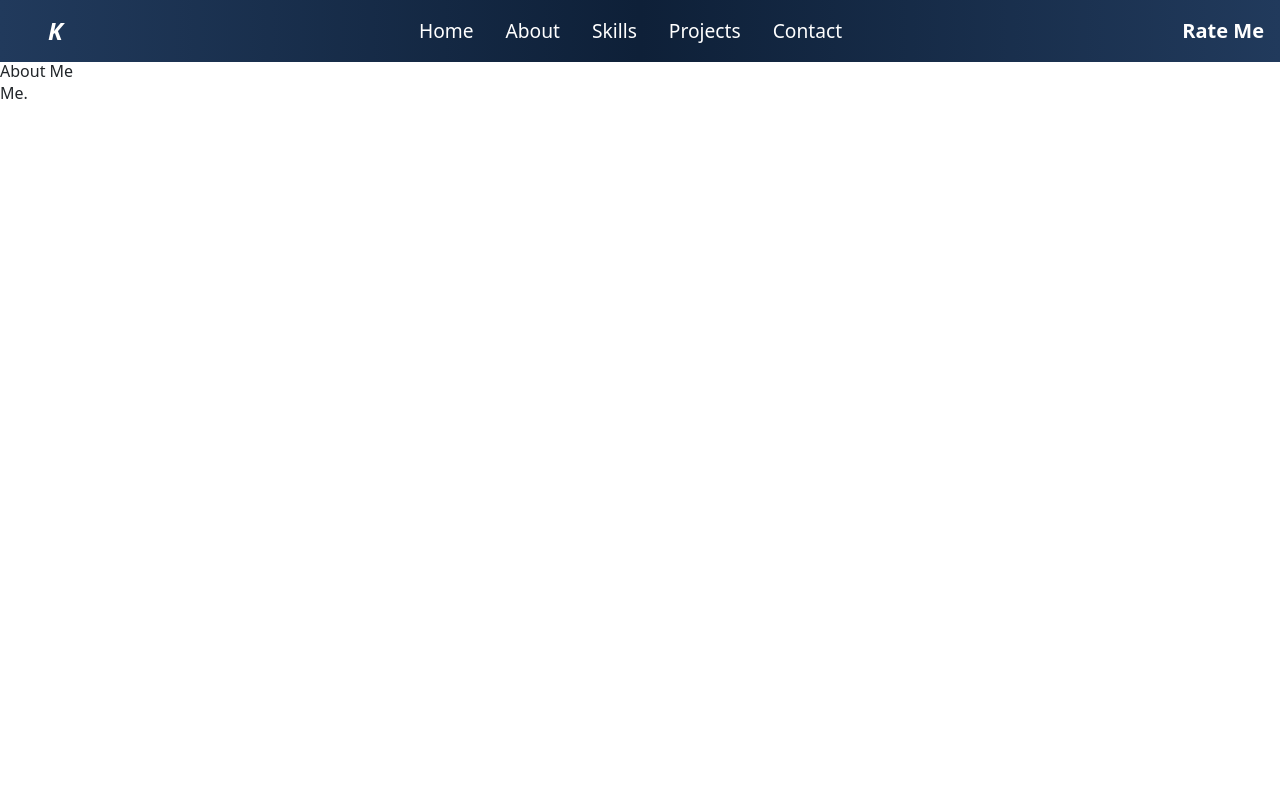
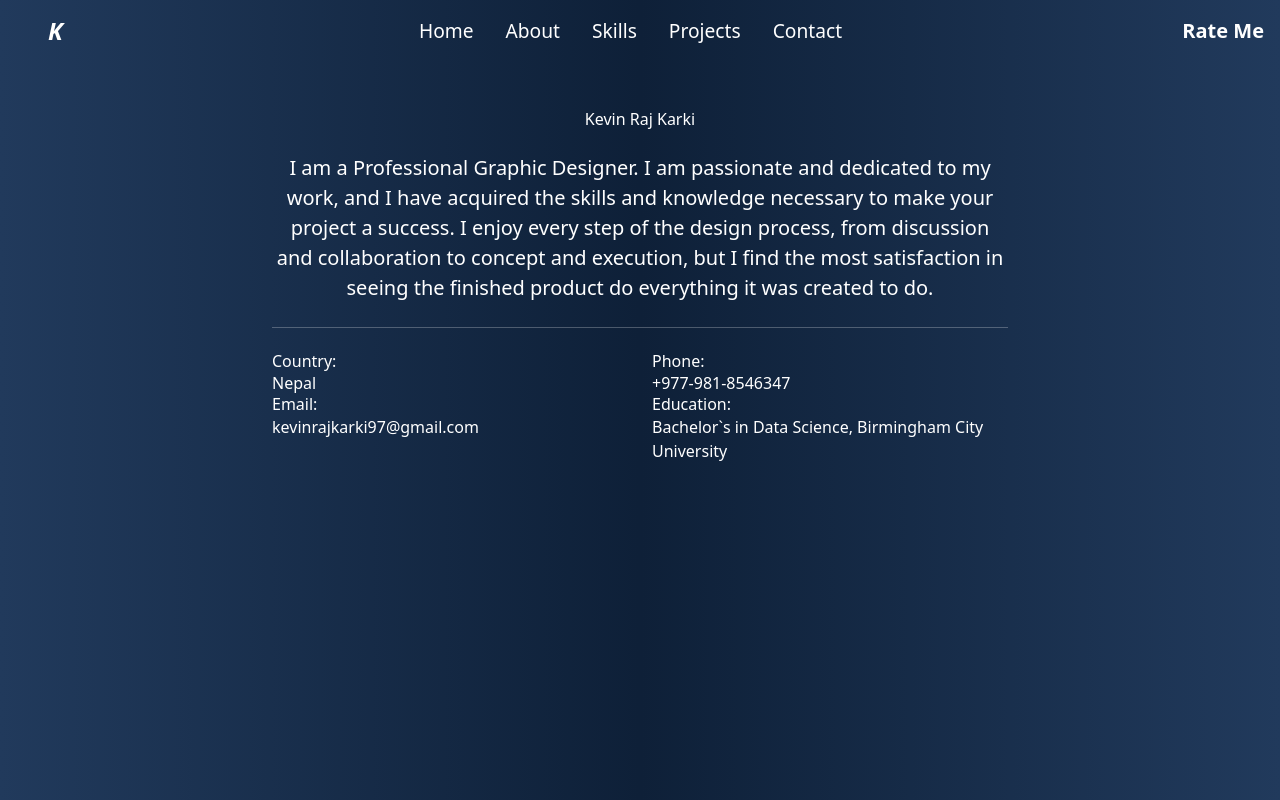
Before and after one commit to Real-Kevin9/My-Portfolio, a React (Create React App) app in the folder my_portfolio/: page /about in a window 1280 px wide. Built offline with nearby package versions, Linux system fonts and the light colour scheme.

Commit message:
About Page

```diff
--- a/my_portfolio/src/App.jsx
+++ b/my_portfolio/src/App.jsx
@@ -6,6 +6,7 @@ import Contacts from './components/Contacts';
 import Projects from './components/Projects';
 import Skills from './components/Skills';
 import NavigationBar from './components/Navigation';
+import Footer from './components/Footer';
 
 const Routers = () => {
   return (
@@ -18,6 +19,7 @@ const Routers = () => {
         <Route path="/contact" element={<Contacts />} />
         <Route path="/skills" element={<Skills />} />
       </Routes>
+      <Footer />
     </Router>
   );
 };
--- a/my_portfolio/src/Routes.jsx
+++ b/my_portfolio/src/Routes.jsx
@@ -11,7 +11,7 @@ import About from "./components/About";
 const RoutesComponent = () => {
   return (
     <>
-      <Route path="/" element={<MainPage />} />
+      <Route path="/mainpage" element={<MainPage />} />
       <Route path="/projects" element={<Projects />} />
       <Route path="/blog" element={<Blog />} />
       <Route path="/contacts" element={<Contacts />} />
--- a/my_portfolio/src/components/About.jsx
+++ b/my_portfolio/src/components/About.jsx
@@ -1,12 +1,45 @@
-import React from "react";
+import React from 'react';
+import 'bootstrap/dist/css/bootstrap.min.css';
+import { Container } from 'react-bootstrap';
+// import Photo from '../images/Photo.jpg';
 
-const About = () => {
+function AboutMe() {
   return (
-    <div>
-      <h1>About Me</h1>
-      <p>Me.</p>
+    <Container fluid style={{ background: 'linear-gradient(to right, #213a5c, #0e2038, #213a5c)', minHeight: '92.3vh' }}>
+    <div className="container text-white" >
+      <div className="row">
+        <div className="col-md-8 offset-md-2 mt-5">
+        {/* <img src={Photo} alt="Portfolio" className="img-fluid rounded-start mb-4" /> */}
+          <h1 className="text-center mb-4">Kevin Raj Karki</h1>
+          <p className="lead text-center">
+            I am a Professional Graphic Designer. I am passionate and dedicated to my work, and I have acquired the skills and knowledge necessary to make your project a success. I enjoy every step of the design process, from discussion and collaboration to concept and execution, but I find the most satisfaction in seeing the finished product do everything it was created to do.
+          </p>
+          <hr className="my-4" />
+          <div className="row">
+            <div className="col-md-6">
+              <h5>Country:</h5>
+              <p>Nepal</p>
+            </div>
+            <div className="col-md-6">
+              <h5>Phone:</h5>
+              <p>+977-981-8546347</p>
+            </div>
+          </div>
+          <div className="row">
+            <div className="col-md-6">
+              <h5>Email:</h5>
+              <p>kevinrajkarki97@gmail.com</p>
+            </div>
+            <div className="col-md-6">
+              <h5>Education:</h5>
+              <p>Bachelor`s in Data Science, Birmingham City University</p>
+            </div>
+          </div>
+        </div>
+      </div>
     </div>
+    </Container>
   );
-};
+}
 
-export default About;
+export default AboutMe;
--- a/my_portfolio/src/components/Contacts.jsx
+++ b/my_portfolio/src/components/Contacts.jsx
@@ -1,5 +1,6 @@
 import React, { useState } from 'react';
 import 'bootstrap/dist/css/bootstrap.min.css';
+import { Container } from 'react-bootstrap';
 
 const CountryCode = {
   '': 'Select Country Code',
@@ -38,12 +39,12 @@ const ContactMe = () => {
   };
 
   return (
-    <div className="container" style={{background: 'linear-gradient(to right, #213a5c, #0e2038, #213a5c)'}}>
+    <Container fluid style={{ background: 'linear-gradient(to right, #213a5c, #0e2038, #213a5c)', minHeight: '92.3vh' }}>
       <div className="row justify-content-center">
-        <div className="col-md-8 mt-4">
+        <div className="col-md-8 mt-5">
           <div className="card">
             <div className="card-header">
-              <h1 className="mb-0">Contact Me</h1>
+              <h1>Contact Me</h1>
             </div>
             <div className="card-body">
               <form onSubmit={handleSubmit}>
@@ -106,38 +107,7 @@ const ContactMe = () => {
           </div>
         </div>
       </div>
-      <div className="row justify-content-center mt-5">
-        <div className="col-md-8">
-          <div className="card">
-            <div className="card-header">
-              <h1 className="mb-0">Contact Information</h1>
-            </div>
-            <div className="card-body">
-              <p>
-                <a href="mailto:kevinrajkarki97@gmail.com">
-                  <img src= "./img.svg" alt="Email" /> kevinrajkarki97@gmail.com
-                </a>
-              </p>
-              <p>
-                <a href="tel:+977-981-8546347">
-                  <img src="./img.svg" alt="Phone" /> +977-981-8546347
-                </a>
-              </p>
-              <p>
-                <a href="https://github.com/Real-Kevin9">
-                  <img src="./assets/github.svg" alt="GitHub" />
-                </a>
-              </p>
-              <p>
-                <a href="https://www.linkedin.com/in/kevinrajkarki/in">
-                  <img src="./assets/linkedin" alt="LinkedIn" />
-                </a>
-              </p>
-            </div>
-          </div>
-        </div>
-      </div>
-    </div>
+    </Container>
   );
 };
 
--- a/my_portfolio/src/components/Footer.jsx
+++ b/my_portfolio/src/components/Footer.jsx
@@ -1,3 +1,11 @@
-<footer className="text-center mt-5">
-    <p>&copy; {new Date().getFullYear()} A Graphic Designer</p>
-</footer>
+import React from "react";
+
+
+const Footer = () => {
+
+    <footer className="text-center mt-5">
+        <p>&copy; {new Date().getFullYear()} A Graphic Designer</p>
+    </footer>
+}
+
+export default Footer;
--- a/my_portfolio/src/components/MainPage.jsx
+++ b/my_portfolio/src/components/MainPage.jsx
@@ -4,8 +4,8 @@ import { Container, Row, Col } from 'react-bootstrap';
 
 const MainPage = () => {
   return (
-    <Container fluid style={{ background: 'linear-gradient(to right, #213a5c, #0e2038, #213a5c)', minHeight: '91vh' }}>
-      <div style={{
+    <Container fluid style={{ background: 'linear-gradient(to right, #213a5c, #0e2038, #213a5c)', minHeight: '92.3vh' }}>
+      {/* <div style={{
         position: 'absolute',
         top: 750,
         transform: 'rotate(-30deg)',
@@ -19,7 +19,7 @@ const MainPage = () => {
         textShadow: '0 0 0 #FFFFFF80'
       }}>
         GRAPHICS DESIGNER
-      </div>
+      </div> */}
       <Row className="justify-content-center">
         <Col lg={8}>
           <div className="hero_title1 fw-bold mt-5" style={{color: '#0e2038', fontSize: '3rem'}}>
@@ -28,6 +28,7 @@ const MainPage = () => {
           <div className="hero_title2 fw-bold text-white" style={{ fontSize: '4rem' }}>
             GRAPHICS DESIGNER
           </div>
+
         </Col>
       </Row>
     </Container>
```
